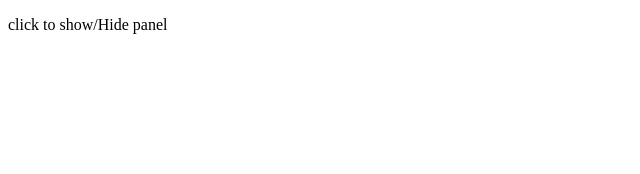
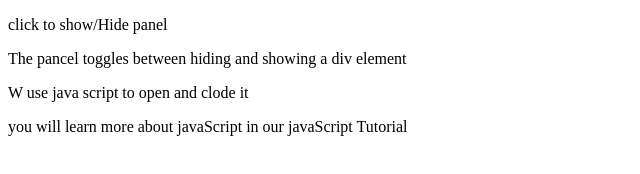
Before and after one commit to asraful-developer/css-dev-learn, a plain HTML site: page click to show/click to show.html in a window 1280 px wide. Both pictures are taken after a click on the element "click to show/Hide panel". Shown: the whole page, without its empty margins (0-640 px from the left). Drawn offline with Linux system fonts and the light colour scheme.

Commit message:
click-to-show

```diff
--- a/click to show/click to show.html
+++ b/click to show/click to show.html
@@ -9,9 +9,25 @@
 <body>
     <main>
         <section>
-            <div>
+            <div class="">
+                <!-- start once click -->
+                <div class="click/show" >
                 <p class="oneclick" onclick="myFunction()">click to show/Hide panel</p>
+                 </div>
+                 <!-- once click eliment end -->
+                 <div id="panel">
+                    <P>The pancel toggles between hiding and showing a div element</P>
+                    <p>W use java script to open and clode it </p>
+                    <p>you will learn more about javaScript in our javaScript Tutorial</p>
+                    <script>
+function myFunction() {
+  document.getElementById("panel").style.display = "block";
+}
+</script>
 
+
+
+                 </div>
 
             </div>
         </section>
```
